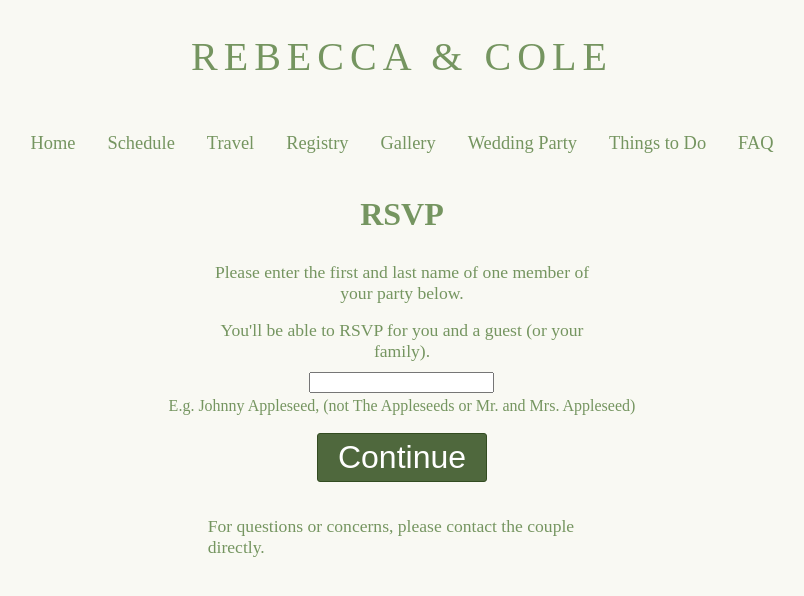
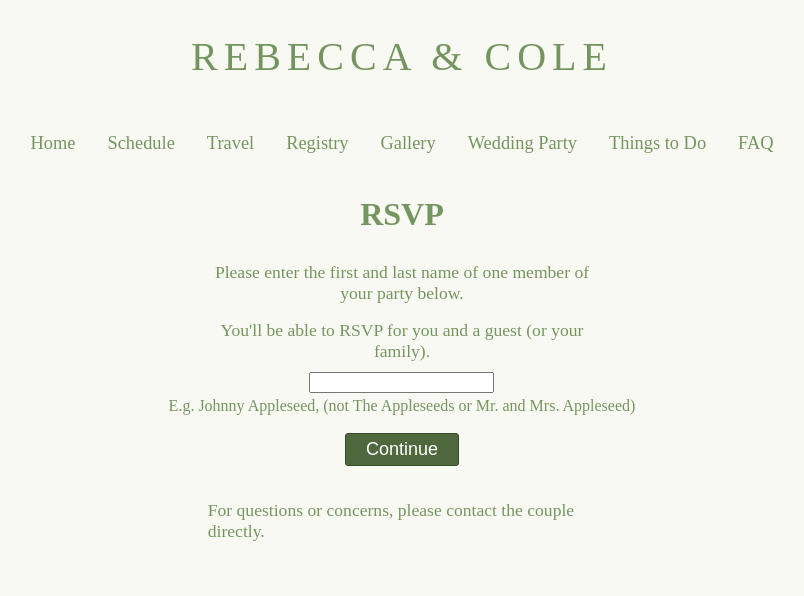
Before and after one commit to colecrum26/wedding, a React (Create React App) app in the folder wedding-website/: page /rsvp in a window 1280 px wide. Shown: the top 596 px of the page, without its empty margins (238-1042 px from the left). Built offline with nearby package versions, Linux system fonts and the light colour scheme; no server answers.

Commit message:
working on form submission

```diff
--- a/wedding-website/src/App.css
+++ b/wedding-website/src/App.css
@@ -117,7 +117,7 @@ li {
   color: white;
   padding: 5px 20px;
   border-radius: 3px;
-  font-size: 2rem;
+  font-size: 18px;
 }
 .rsvp-classbtn:hover {
   background-color: var(--accent-darkGreen-overlay);
@@ -170,7 +170,7 @@ li {
   font-size: 18px;
 }
 .faux:hover {
-  border: 1px solid var(--accent-darkerGreen);
+  /* border: 1px solid var(--accent-darkerGreen); */
   background-color: var(--accent-darkGreen-overlay);
 }
 .faux:active {
--- a/wedding-website/src/components/rsvp.respond.jsx
+++ b/wedding-website/src/components/rsvp.respond.jsx
@@ -208,11 +208,11 @@ export default function RSVPRespond({ partyObj, guestObj }) {
 
   function confirmRSVP(e) {
     e.preventDefault();
-    const formData = new FormData(e.target);
-    const data = formData.entries();
-    for (const entry of data) {
-      console.log(entry);
-    }
+    // const formData = new FormData(e.target);
+    // const data = formData.entries();
+    // for (const entry of data) {
+    //   console.log(entry);
+    // }
   }
 
   return (
@@ -220,6 +220,8 @@ export default function RSVPRespond({ partyObj, guestObj }) {
       <div className="content-wrapper">
         <form
         onSubmit={confirmRSVP}
+        action="http://localhost:5553/api/guests"
+        method="post"
         >
           {guestInvites}
           <button className="rsvp-classbtn">Confirm RSVP</button>
```
